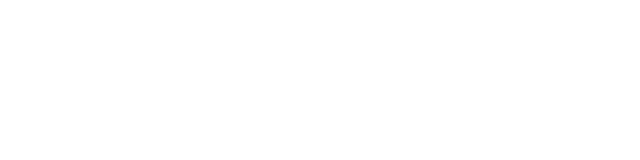
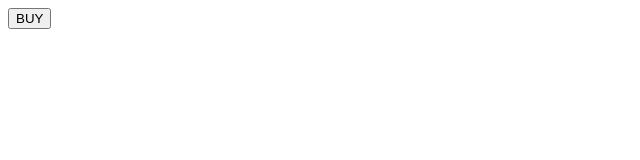
Before and after one commit to NZ888/FirstTask, a React (Vite) app in the folder first/: page / in a window 1280 px wide. Shown: the top 160 px of the page, without its empty margins (0-640 px from the left). Built offline with nearby package versions, Linux system fonts and the light colour scheme.

Commit message:
Pierwszy KOMIT

```diff
--- a/first/src/App.jsx
+++ b/first/src/App.jsx
@@ -1,3 +1,4 @@
+import Designer from "./components/Selva/component"
 
 function App() {
 
@@ -5,7 +6,7 @@
     <>
       {/* Tu dodajemy swój component
       <NazwaWaszegoComponentu></NazwaWaszegoComponentu> */}
-
+<Designer></Designer>
 
     </>
   )
--- /dev/null
+++ b/first/src/components/Selva/component.jsx
@@ -0,0 +1,8 @@
+function Designer(){
+    return(
+        <button>
+            BUY
+        </button>
+    )
+}
+export default Designer
```
